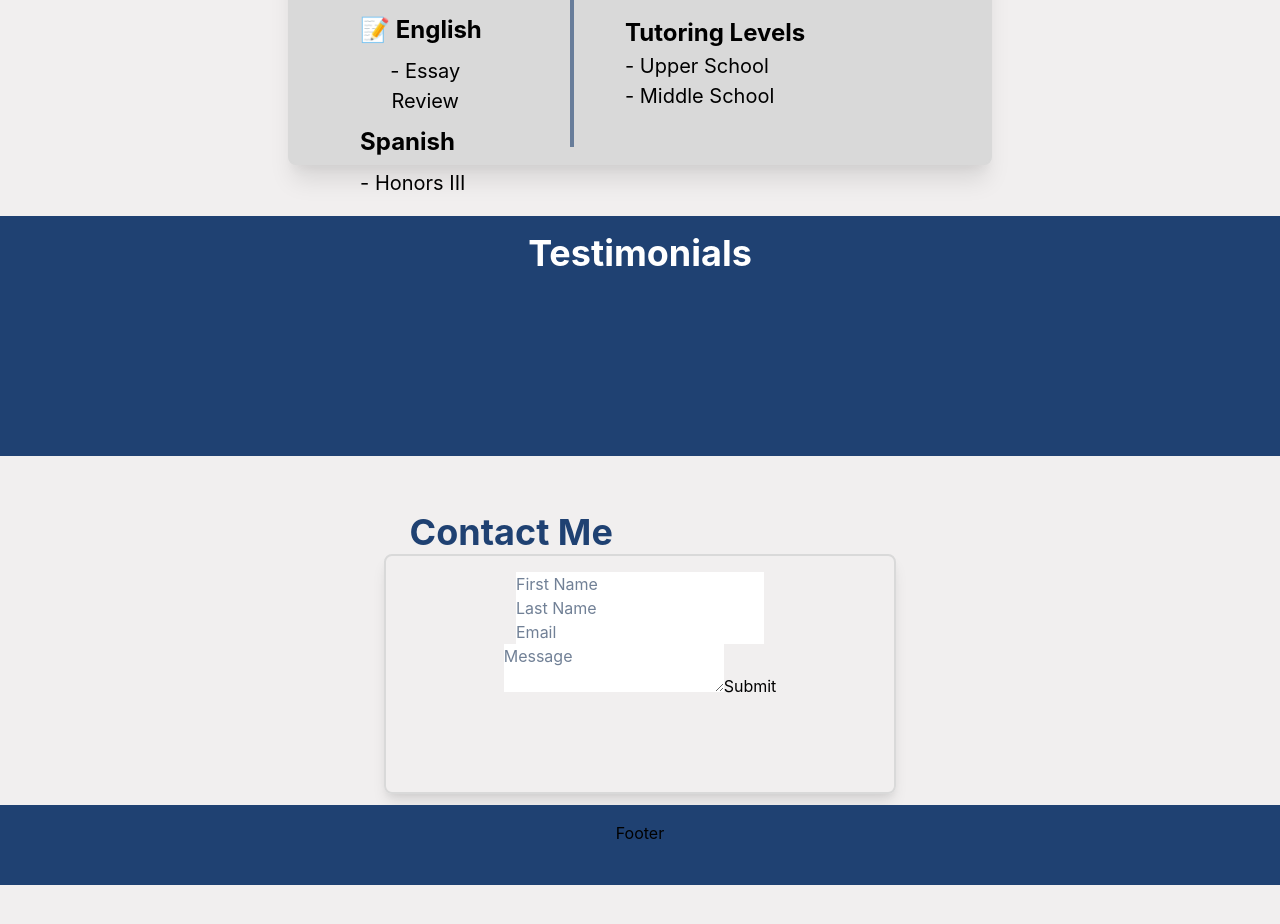
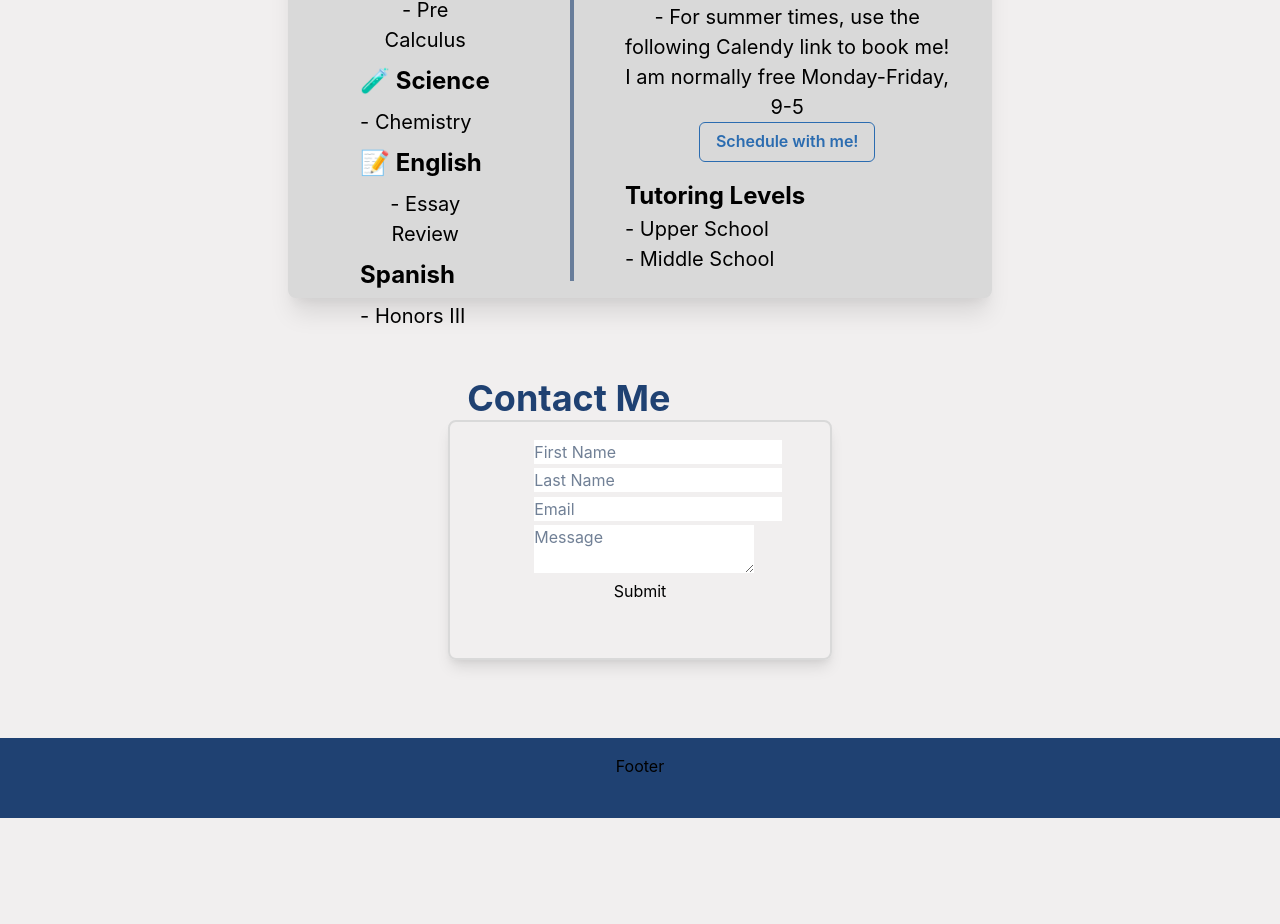
Before and after one commit to Aaronsupa/tutor_page, a React (Vite) app in the folder devc-react-app/: page / in a window 1280 px wide. Shown: the part 660-1584 px from the top of the page. Built offline with nearby package versions, Linux system fonts and the light colour scheme.

Commit message:
App updates

```diff
--- a/devc-react-app/src/App.tsx
+++ b/devc-react-app/src/App.tsx
@@ -13,11 +13,6 @@ function App() {
     <>
     <AboutMe></AboutMe>
     <Information></Information>
-      <Box bg="#1F4172" w='100%' h = '15%' p={4} color='black' marginTop='5vh'>
-        <Heading as='h2' size='xl' color='white' display='flex' justifyContent='center'>
-          Testimonials
-        </Heading>
-      </Box>
       <ContactMe></ContactMe>
       <Box bg="#1F4172" w='100%' h = '5%' p={4} color='black'>
         Footer
--- a/devc-react-app/src/components/ContactMe.tsx
+++ b/devc-react-app/src/components/ContactMe.tsx
@@ -89,13 +89,13 @@ function ContactMe() {
 
     return(
         <>
-        <Box w={{ base: "90%", sm: "90%", md: "40%"}}  h = {{ base: "25%", sm: "25%", md: "15%"}}>
+        <Box w={{ base: "90%", sm: "90%", md: "30%"}}  h = {{ base: "25%", sm: "25%", md: "15%"}}>
             <Heading as='h2' size='xl' color='#1F4172' display='flex' marginLeft='5%'>
             Contact Me
             </Heading>
-            <Box bg='FFFFF' w='100%' h = '100%' p={4} color='black' borderWidth='2px' borderRadius='lg' borderColor='#D9D9D9' boxShadow='6px 6px #D9D9D9;' shadow='lg'>
+            <Box bg='FFFFF' w='100%' h = '100%' p={4} color='black' borderWidth='2px' borderRadius='lg' borderColor='#D9D9D9' boxShadow='6px 6px #D9D9D9;' shadow='lg' overflowY="scroll">
             <Flex>
-                <Container w = '70%' display='flex' flexDirection='column'>
+                <Container w = '70%' display='flex' flexDirection='column' h = "100%">
                     <Formik
                         initialValues={{ first: '', last: '', email: '', message: ''}}
                         validate={(values) => {
@@ -124,17 +124,27 @@ function ContactMe() {
                         >
                         {({ isSubmitting }) => (
                                 <Form>
+                                    <Box display="flex" flexDirection="column" justifyContent="space-between">
+                                        <Box marginTop="1%">
                                             <Field type="First Name" name="first" placeholder="First Name" validate={validateFirst}/>
-                                <ErrorMessage name="first" component="div" />
+                                            <ErrorMessage name="first" component="div"/>
+                                        </Box>
+                                        <Box marginTop="2%">
                                             <Field type="Last Name" name="last" placeholder="Last Name" validate={validateLast}/>
                                             <ErrorMessage name="last" component="div"/>
+                                        </Box>
+                                        <Box marginTop="2%">
                                             <Field type="email" name="email" placeholder="Email" validate={validateEmail}/>
                                             <ErrorMessage name="email" component="div" />
+                                        </Box>
+                                        <Box marginTop="2%">
                                             <Field type="text" as = "textarea" name="message" placeholder="Message" validate={validateMessage} />
                                             <ErrorMessage name="message" component="div" />
-                                <button type="submit" disabled={isSubmitting}>
+                                        </Box>
+                                        <button type="submit" disabled={isSubmitting} color="Blue">
                                             Submit
                                         </button>
+                                    </Box>
                                 </Form>
                         )}
                     </Formik>
--- a/devc-react-app/src/components/Information.tsx
+++ b/devc-react-app/src/components/Information.tsx
@@ -1,4 +1,4 @@
-import { Heading, HStack, VStack, Stack, Divider, Box, Text, extendTheme } from "@chakra-ui/react";
+import { Heading, HStack, VStack, Stack, Divider, Box, Text, extendTheme, Link, Button } from "@chakra-ui/react";
 
 const breakpoints = {
     base: '0px',
@@ -37,11 +37,16 @@ function Information() {
               </VStack>
               <Divider orientation='vertical' borderColor="#1F4172" borderWidth='2px' h='100%'></Divider>
               <VStack spacing='24px' h = "100%" w = "60%">
-                <Box w='80%' h='55%' bg='#D9D9D9'>
+                <Box w='80%' h='60%' bg='#D9D9D9' display="flex" flexDirection="column" justifyContent="space-between">
                   <Text  fontSize={{base: 'sm', sm: 'xl', md:'2xl'}} alignItems="center" display="flex" as="b">Meetings</Text>
                   <Text fontSize={{base: 'sm', sm: 'l', md:'xl'}} alignItems="left" display="flex">- For summer times, use the following Calendy link to book me! I am normally free Monday-Friday, 9-5</Text>
+                  <Link href="calendly.com/" isExternal>
+                    <Button colorScheme="blue" variant="outline">
+                      Schedule with me!
+                    </Button>
+                  </Link>
                 </Box>
-                <Box w='80%' h='45%' bg='#D9D9D9'>
+                <Box w='80%' h='40%' bg='#D9D9D9'>
                   <Text  fontSize={{base: 'sm', sm: 'xl', md:'2xl'}} alignItems="center" display="flex" as="b">Tutoring Levels</Text>
                   <Text fontSize={{base: 'sm', sm: 'l', md:'xl'}} alignItems="left" display="flex">- Upper School</Text>
                   <Text fontSize={{base: 'sm', sm: 'l', md:'xl'}} alignItems="left" display="flex">- Middle School</Text>
```
Lines whose indentation alone changed are shown as unchanged.
